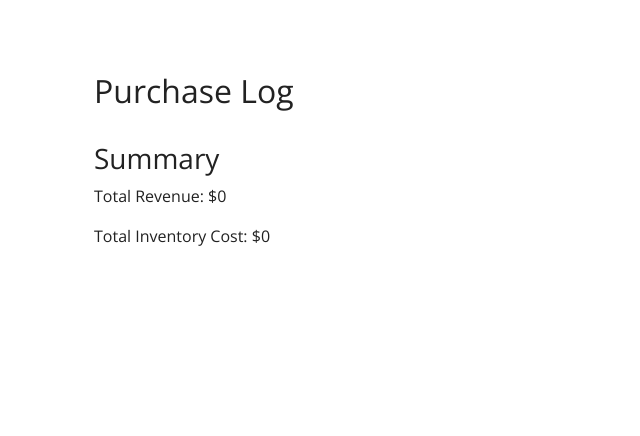
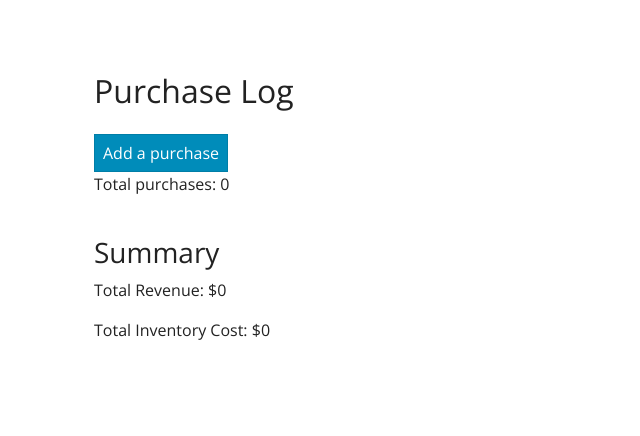
Before and after one commit to juliaberning/django-delights, a Django app: page /purchases/ in a window 1280 px wide. Shown: the part 56-492 px from the top of the page, without its empty margins (0-640 px from the left). Run offline with Django 5.2, Linux system fonts and the light colour scheme; the visitor is signed in with stand-in values (Sample User, id 1); data that the repository does not hold is empty; some libraries are stand-ins or nearby versions.

Commit message:
feat: real-time purchase update with AJAX

```diff
--- a/restaurant/scripts/orm.py
+++ b/restaurant/scripts/orm.py
@@ -1,6 +1,6 @@
 from contextlib import contextmanager
 
-from django.db import connection, transaction
+from django.db import connection
 from django.db.models import F, Sum
 
 from restaurant.models import Ingredient, MenuItem, Purchase, RecipeRequirement
--- a/restaurant/templates/restaurant/purchase_list.html
+++ b/restaurant/templates/restaurant/purchase_list.html
@@ -6,6 +6,8 @@
 {% block content %}
 <div class="container mt-5">
     <h2>Purchase Log</h2>
+    <a href="{% url 'purchase-create' %}" class="btn btn-primary mt-3">Add a purchase</a>
+    <p id="total-purchases">Total purchases: {{ purchases|length }}</p>
     <ul class="list-group">
         {% for purchase in purchases %}
             <li class="list-group-item">
@@ -20,4 +22,26 @@
     <p>Total Revenue: ${{ total_revenue }}</p>
     <p>Total Inventory Cost: ${{ inventory_cost }}</p>
 </div>
+<script src="https://code.jquery.com/jquery-3.6.0.min.js"></script>
+<script>
+    $(document).ready(function() {
+        // Function to fetch and update the total purchases count
+        function updateTotalPurchases() {
+            $.ajax({
+                url: "{% url 'total-purchases-ajax' %}",
+                method: "GET",
+                success: function(response) {
+                    // Update the total purchases count in the DOM
+                    $('#total-purchases').text(`Total purchases: ${response.total_purchases}`);
+                },
+                error: function(xhr, status, error) {
+                    console.error("Error fetching total purchases:", error);
+                }
+            });
+        }
+
+        // Set an interval to update the total purchases every 5 seconds
+        setInterval(updateTotalPurchases, 5000);
+    });
+</script>
 {% endblock %}
--- a/restaurant/urls.py
+++ b/restaurant/urls.py
@@ -39,4 +39,7 @@ urlpatterns = [
     path('ingredients/pdf/', views.IngredientPDFView.as_view(), name='ingredient-pdf'),
     path('ingredients/csv/', views.IngredientCSVView.as_view(), name='ingredient-csv'),
     path('chart/', views.chart, name='chart'),
+
+    # AJAX URLs
+    path('ajax/total-purchases/', views.total_purchases_ajax, name='total-purchases-ajax'),
 ]
--- a/restaurant/views.py
+++ b/restaurant/views.py
@@ -10,7 +10,7 @@ from django.contrib.auth.mixins import LoginRequiredMixin
 from django.contrib.messages.views import SuccessMessageMixin
 from django.db import IntegrityError
 from django.db.models import F, Sum
-from django.http import HttpResponse
+from django.http import HttpResponse, JsonResponse
 from django.shortcuts import redirect, render
 from django.urls import reverse_lazy
 from django.views import View
@@ -348,6 +348,10 @@ class PurchaseCreateView(LoginRequiredMixin, FormView):
         messages.error(self.request, "Invalid form submission. Please check the data and try again.", extra_tags='danger')
         return super().form_invalid(form)
 
+
+def total_purchases_ajax(request):
+    total_purchases = Purchase.objects.count()
+    return JsonResponse({'total_purchases': total_purchases})
 # ----------------------------
 # Analytics View
 # ----------------------------
```
Also changed, not shown: restaurant/tests.py (+23 -0 lines).
